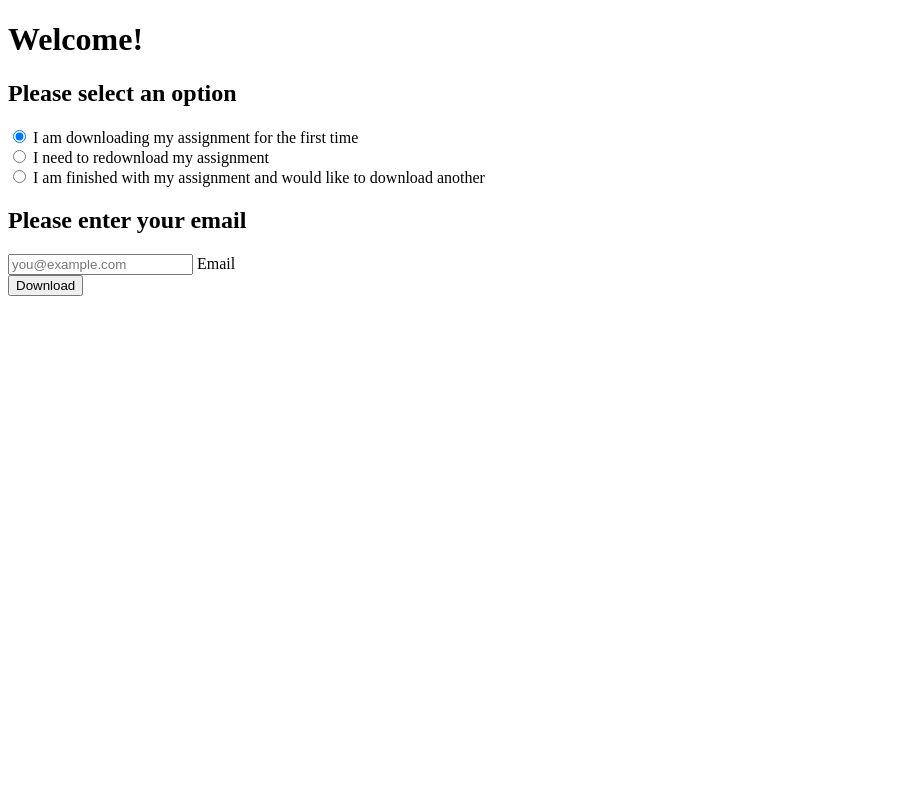
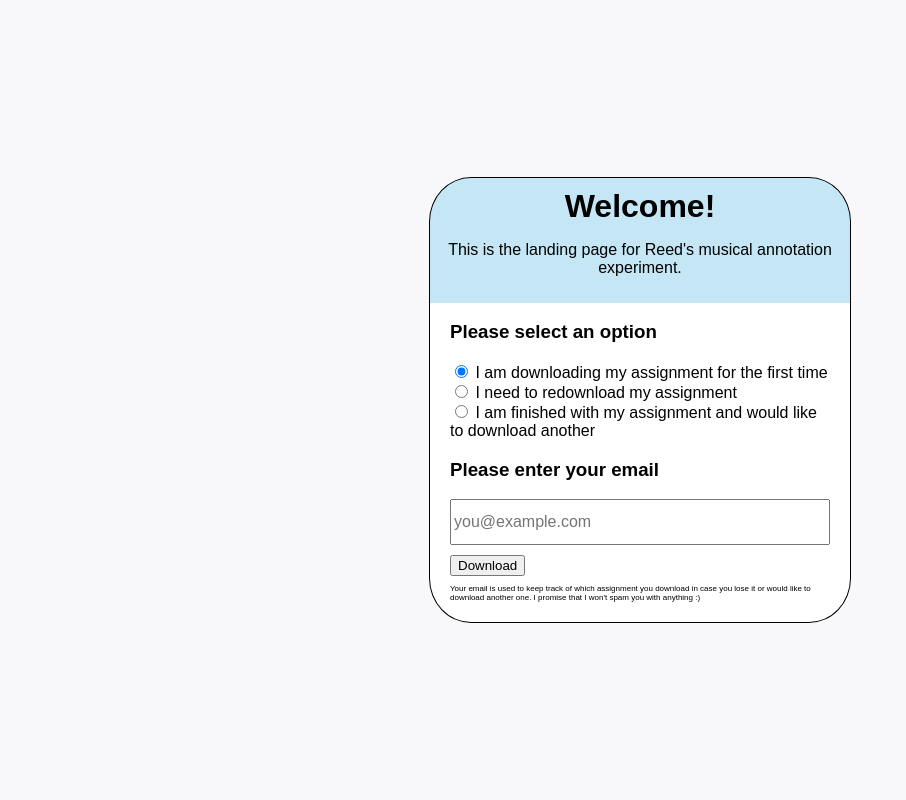
Before and after one commit to rjp9/music-assignment, a Flask app: page / in a window 1280 px wide. Shown: the whole page, without its empty margins (0-906 px from the left). Run offline with Flask 2, Linux system fonts and the light colour scheme.

Commit message:
adding returning functionality and style changes

```diff
--- a/server.py
+++ b/server.py
@@ -45,9 +45,29 @@ def create_event(email, option, id):
         [email, option, id, timestamp]
     )
 
-def get_next_assignment():
-    results = db_exec('SELECT * FROM events')
-    return ((len(results) // ANNOTATORS_PER_ASSIGNMENT) % TOTAL_ASSIGNMENTS) + 1
+def get_next_assignment(email):
+    all_assignments = set([i+1 for i in range(TOTAL_ASSIGNMENTS)])
+    logger.info(f'all {all_assignments}')
+    results = db_exec('''
+                        SELECT assignment_id
+                        FROM events
+                        GROUP BY assignment_id
+                        HAVING COUNT(assignment_id) >= (?);''',
+                        [ANNOTATORS_PER_ASSIGNMENT])
+    logger.info(f'completed {results}')
+    eligible_assignments = all_assignments.difference(*results)
+    if not eligible_assignments:
+        return 'all assignments completed'
+    logger.info(f'incomplete {eligible_assignments}')
+    results = db_exec('SELECT assignment_id FROM events WHERE email = (?);', [email])
+    logger.info(f'assigned to {email} {results}')
+    eligible_assignments = list(eligible_assignments.difference(*results))
+    logger.info(f'remaining {eligible_assignments}')
+    if not eligible_assignments:
+        return 'user has completed all assignments'
+    logger.info(f'assignment {eligible_assignments[0]}')
+    return eligible_assignments[0]
+
 # =====================
 
 
@@ -80,7 +100,6 @@ def hello_world():
 
 @app.route('/api/assignment', methods=['POST'])
 def handle_assignment():
-    logger.error('here')
     try:
         try:
             option = request.json['option']
@@ -88,26 +107,31 @@ def handle_assignment():
         except:
             logger.error(f'Bad request {request.data.decode()}')
             return error('Invalid email or option. Please double check your email and try again.')
+
         if option == 'first':
             if exists_in_db(email):
                 return error('''It looks like you've already donwloaded an assignment. If you need to redownload it, select the redownload option and try again.''')
-            assignment_id = get_next_assignment()
+            result = get_next_assignment(email)
+            if result == 'all assignments completed':
+                return error('No new assignments are available. The experiment is complete!')
+            assignment_id = result
             create_event(email, option, assignment_id)
             return pdf(assignment_id)
         elif option == 'redownload':
             if not exists_in_db(email):
-                return error('''It looks like you haven't downloaded an assignment for the first time. Double check your email and try again.''')
-            results = db_exec('''
-                SELECT assignment_id FROM events WHERE email = (?);
-                ''',
-                [email]
-            )
+                return error('''It looks like you haven't downloaded an assignment for the first time yet. Double check your email and try again.''')
+            results = db_exec('SELECT assignment_id FROM events WHERE email = (?);', [email])
             assignment_id = results[-1][0]
             return pdf(assignment_id)
         elif option == 'returning':
             if not exists_in_db(email):
-                return error('''It looks like you haven't downloaded an assignment for the first time. Double check your email and try again.''')
-            assignment_id = get_next_assignment()
+                return error('''It looks like you haven't downloaded an assignment for the first time yet. Double check your email and try again.''')
+            result = get_next_assignment(email)
+            if result == 'all assignments completed':
+                return error('No new assignments are available. The experiment is complete!')
+            elif result == 'user has completed all assignments':
+                return error('You have completed all assignments. Nice work!')
+            assignment_id = result
             create_event(email, option, assignment_id)
             return pdf(assignment_id)
         else:
--- /dev/null
+++ b/static/style.css
@@ -0,0 +1,64 @@
+html, body {
+    width: 100%;
+    height: 100%;
+    margin: 0;
+}
+
+body {
+    font-family: Arial, Helvetica, sans-serif;
+    display: flex;
+    flex-direction: column;
+    align-items: center;
+    justify-content: center;
+    background-color: #f8f8fb
+}
+
+#container {
+    width: 420px;
+    height: auto;
+    border: 1px solid black;
+    border-radius: 30px;
+    background-color: white;
+    border-radius: 10%;
+    overflow: hidden;
+}
+
+#header {
+    display: flex;
+    align-items: center;
+    flex-direction: column;
+    background-color: rgba(24,154,214,.25);
+    padding: 10px;
+    /* color: #189ad6; */
+}
+
+#header > h1 {
+    margin:0;
+}
+
+#header > p {
+    text-align: center;
+}
+
+#content {
+    margin: 10px 20px 20px 20px;
+}
+
+
+div.email {
+    display: flex;
+}
+
+#email {
+    height: 40px;
+    flex: 1;
+    margin-bottom: 10px;
+}
+
+::placeholder {
+    font-size: 1rem;
+}
+
+p.note {
+    font-size: .5rem;
+}
--- a/templates/index.html
+++ b/templates/index.html
@@ -1,12 +1,20 @@
 <!DOCTYPE html>
 <html lang="en">
   <head>
-    <!-- <link rel="stylesheet" href="{{ url_for('static', filename='style.css') }}" type="text/css"> -->
+    <link rel="stylesheet" href="{{ url_for('static', filename='style.css') }}" type="text/css">
   </head>
   <body>
+    <div id="container">
+        <div id="header">
             <h1>Welcome!</h1>
+            <p>
+                This is the landing page for Reed's musical annotation experiment.
+            </p>
+        </div>
+
+        <div id="content">
             <div>
-        <h2>Please select an option</h2>
+                <h3>Please select an option</h3>
                 <div>
                     <input type="radio" id="option1" name="option" value="first" checked />
                     <label for="option1">I am downloading my assignment for the first time</label>
@@ -21,15 +29,22 @@
                 </div>
             </div>
             <div>
-        <h2>Please enter your email</h2>
+                <h3>Please enter your email</h3>
+                <div class="email">
+                    <input name="email" id="email" placeholder="you@example.com" required/>
+                    <!-- <label for="email">Email</label> -->
+                </div>
                 <div>
-            <input name="email" id="email" placeholder="you@example.com" required/>
-            <label for="email">Email</label>
+                    <button id="submit" onclick="submit();">Download</button>
                 </div>
             </div>
             <div>
-        <button onclick="submit();">Download</button>
+                <p class="note">Your email is used to keep track of which assignment you download in case you lose it or would like to download another one. I promise that I won't spam you with anything :)</p>
+            <div>
         </div>
+    </div>
+
+
     <script>
         function validateEmail(email) {
             return /[^@]+@[^@]+\.[^@]+/.test(email);
```
Also changed, not shown: testdb.py (+18 -11 lines), server.db, 1 other file. Lines whose indentation alone changed are shown as unchanged.
